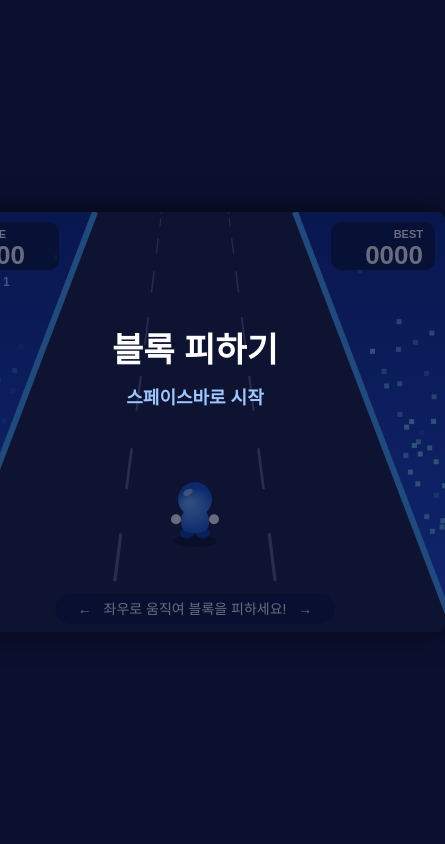
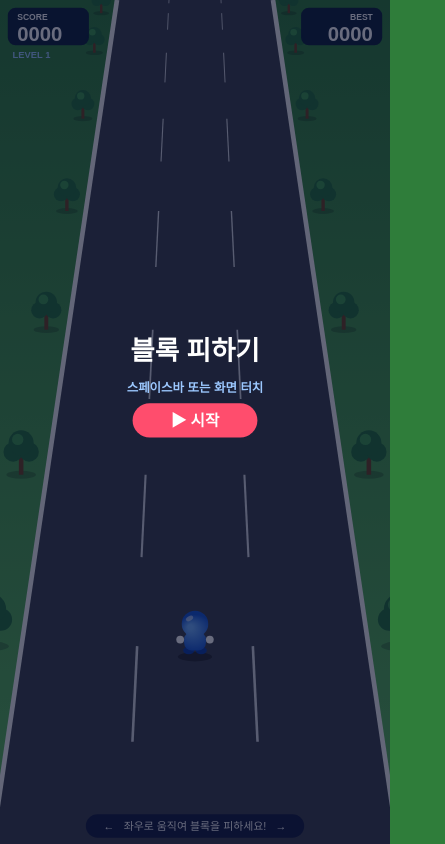
Before and after one commit to potelok/block-dodgeKK, a plain HTML site: page index.html in a window 390 px wide. Shown: the whole page, 445 px wide, since content can reach past the window. Drawn offline with Linux system fonts and the light colour scheme.

Commit message:
모바일 터치 조작, 전체 화면, 가로수 길 배경 (index.html)
- 시작/다시 시작 버튼, 화면 터치로 시작, 왼쪽·오른쪽 반 터치로 이동
- 화면 크기에 맞춰 가득 채우기 (resize)
- 밤 도시 배경을 잔디·가로수 길로 변경
- CLAUDE.md에 입력·화면 크기 구조 설명 추가

Co-Authored-By: Claude Opus 5.5 <noreply@anthropic.com>

```diff
--- a/index.html
+++ b/index.html
@@ -2,24 +2,37 @@
 <html lang="ko">
 <head>
 <meta charset="utf-8">
+<meta name="viewport" content="width=device-width, initial-scale=1, user-scalable=no">
 <title>블록 피하기</title>
 <style>
-  body { margin: 0; height: 100vh; display: flex; justify-content: center; align-items: center; background: #0b1030; }
-  canvas { border-radius: 8px; box-shadow: 0 0 30px #000a; }
+  body { margin: 0; overflow: hidden; background: #2f7d3a;
+         touch-action: none; user-select: none; -webkit-user-select: none; } /* 터치할 때 스크롤·확대·글자 선택 막기 */
+  canvas { display: block; }
 </style>
 </head>
 <body>
 <canvas id="c" width="500" height="420"></canvas>
 <script>
-const W = 500, H = 420, CX = 250, PZ = 0.88, FONT = '"Malgun Gothic", sans-serif';
-const ctx = document.getElementById('c').getContext('2d');
+const PZ = 0.88, FONT = '"Malgun Gothic", sans-serif';
+const cv = document.getElementById('c'), ctx = cv.getContext('2d');
+let W, H, CX, PY;   // 화면 크기에 따라 resize()가 정한다
 
 // 원근: z는 0(먼 곳, 위) ~ 1(가까운 곳, 아래). 제곱이라 가까울수록 빨라 보인다.
 const zToY = z => H * z * z;
 const halfW = y => 100 + 160 * y / H;          // 도로 반폭: 위 100px → 아래 260px
 const laneW = y => halfW(y) * 2 / 3;
 const laneX = (lane, y) => CX + (lane - 1) * laneW(y);
-const PY = zToY(PZ);
+
+// 화면 가득 채우기: 500x420을 짧은 쪽 기준으로 키우고, 남는 쪽(세로 폰은 위아래, 넓은 PC는 양옆)은 장면을 늘린다
+function resize() {
+  const dpr = devicePixelRatio || 1, s = Math.min(innerWidth / 500, innerHeight / 420);
+  W = innerWidth / s; H = innerHeight / s; CX = W / 2; PY = zToY(PZ);
+  cv.width = innerWidth * dpr; cv.height = innerHeight * dpr;
+  cv.style.width = innerWidth + 'px'; cv.style.height = innerHeight + 'px';
+  ctx.setTransform(s * dpr, 0, 0, s * dpr, 0, 0);
+}
+addEventListener('resize', resize);
+resize();
 
 function levelParams(L) {
   return {
@@ -38,12 +51,6 @@ function makeRow(two) {
 let state = 'ready', t = 0, score = 0, level = 1, lane = 1, px = 1;
 let blocks = [], spawnT = 0, dash = 0, shake = 0, flash = 0, overT = 0, parts = [], newBest = false;
 let best = Number(localStorage.getItem('dodgeBest')) || 0;
-
-const lights = [];
-for (let i = 0; i < 60; i++) {
-  const y = 40 + Math.random() * 280, side = Math.random() < 0.5 ? -1 : 1, edge = halfW(y) + 14;
-  lights.push({ x: CX + side * (edge + Math.random() * Math.max(0, CX - edge)), y, ph: Math.random() * 6 });
-}
 
 // 소리 (Web Audio, 첫 스페이스에서 생성 — 크롬은 키 입력 전 소리를 막음)
 let ac;
@@ -111,27 +118,36 @@ function update(dt) {
 // 그리기
 function rr(x, y, w, h, r) { ctx.beginPath(); ctx.roundRect(x, y, w, h, r); }
 
+function drawTree(x, y, s) {
+  ctx.fillStyle = 'rgba(0,0,0,.2)';
+  ctx.beginPath(); ctx.ellipse(x, y, 26 * s, 7 * s, 0, 0, 7); ctx.fill();
+  ctx.fillStyle = '#6b4423'; ctx.fillRect(x - 4 * s, y - 34 * s, 8 * s, 34 * s);
+  ctx.fillStyle = '#23703a';
+  for (const [dx, dy, r] of [[-14, -40, 17], [14, -40, 17], [0, -56, 22]]) {
+    ctx.beginPath(); ctx.arc(x + dx * s, y + dy * s, r * s, 0, 7); ctx.fill();
+  }
+  ctx.fillStyle = '#3c9a4c';
+  ctx.beginPath(); ctx.arc(x - 6 * s, y - 62 * s, 10 * s, 0, 7); ctx.fill();
+}
+
 function drawScene() {
-  const sky = ctx.createLinearGradient(0, 0, 0, H);
-  sky.addColorStop(0, '#0f2a8a'); sky.addColorStop(1, '#1f4fd8');
-  ctx.fillStyle = sky; ctx.fillRect(-20, -20, W + 40, H + 40);
-  for (const l of lights) {
-    ctx.fillStyle = `rgba(120,210,255,${0.5 + 0.4 * Math.sin(t * 2 + l.ph)})`;
-    ctx.fillRect(l.x, l.y, 5, 5);
-  }
-  ctx.fillStyle = '#1c2142';
+  const grass = ctx.createLinearGradient(0, 0, 0, H);
+  grass.addColorStop(0, '#2f7d3a'); grass.addColorStop(1, '#5cb85c');
+  ctx.fillStyle = grass; ctx.fillRect(-20, -20, W + 40, H + 40);
+  ctx.fillStyle = '#3d424e';
   ctx.beginPath(); ctx.moveTo(CX - 100, 0); ctx.lineTo(CX + 100, 0); ctx.lineTo(CX + 260, H); ctx.lineTo(CX - 260, H); ctx.fill();
-  ctx.strokeStyle = '#49a8ff'; ctx.lineWidth = 6;
+  ctx.strokeStyle = '#f2f2f2'; ctx.lineWidth = 6;
   for (const s of [-1, 1]) { ctx.beginPath(); ctx.moveTo(CX + s * 100, 0); ctx.lineTo(CX + s * 260, H); ctx.stroke(); }
-  // 흐르는 차선 점선
-  ctx.strokeStyle = '#5a6184';
+  // 흐르는 차선 점선과 가로수 (같은 속도로 다가온다)
   const N = 8;
   for (let k = 0; k < N; k++) {
     const y0 = zToY((k + dash) / N), y1 = zToY((k + dash + 0.5) / N);
-    ctx.lineWidth = 1 + 3 * y0 / H;
+    ctx.strokeStyle = '#d6d9e0'; ctx.lineWidth = 1 + 3 * y0 / H;
     for (const s of [-1, 1]) {
       ctx.beginPath(); ctx.moveTo(CX + s * halfW(y0) / 3, y0); ctx.lineTo(CX + s * halfW(y1) / 3, y1); ctx.stroke();
     }
+    const sc = halfW(y0) / 260;
+    for (const s of [-1, 1]) drawTree(CX + s * (halfW(y0) + 45 * sc), y0, sc);
   }
 }
 
@@ -173,20 +189,23 @@ function drawBox(x, label, value, blink) {
 
 function drawHud() {
   drawBox(10, 'SCORE', Math.floor(score), flash > 0 && Math.floor(flash * 12) % 2 === 0);
-  drawBox(386, 'BEST', best, false);
+  drawBox(W - 114, 'BEST', best, false);
   ctx.textAlign = 'left'; ctx.fillStyle = '#9cc8ff'; ctx.font = `bold 12px ${FONT}`;
   ctx.fillText(`LEVEL ${level}`, 16, 74);
-  ctx.fillStyle = 'rgba(10,20,60,.8)'; rr(CX - 140, 382, 280, 30, 15); ctx.fill();
+  ctx.fillStyle = 'rgba(10,20,60,.8)'; rr(CX - 140, H - 38, 280, 30, 15); ctx.fill();
   ctx.fillStyle = '#fff'; ctx.textAlign = 'center'; ctx.font = `14px ${FONT}`;
-  ctx.fillText('←   좌우로 움직여 블록을 피하세요!   →', CX, 402);
+  ctx.fillText('←   좌우로 움직여 블록을 피하세요!   →', CX, H - 18);
 }
 
-function drawOverlay(lines) {
+function drawOverlay(lines, button) {
   ctx.fillStyle = 'rgba(5,10,40,.6)'; ctx.fillRect(0, 0, W, H);
   ctx.textAlign = 'center';
   lines.forEach(([text, size, color], i) => {
-    ctx.fillStyle = color; ctx.font = `bold ${size}px ${FONT}`; ctx.fillText(text, CX, 150 + i * 42);
+    ctx.fillStyle = color; ctx.font = `bold ${size}px ${FONT}`; ctx.fillText(text, CX, H / 2 - 80 + i * 42);
   });
+  const y = H / 2 - 80 + lines.length * 42;   // 화면 어디를 눌러도 시작되므로 버튼은 그림만 그린다
+  ctx.fillStyle = '#ff4d6d'; rr(CX - 80, y - 28, 160, 44, 22); ctx.fill();
+  ctx.fillStyle = '#fff'; ctx.font = `bold 20px ${FONT}`; ctx.fillText(button, CX, y + 1);
 }
 
 function draw() {
@@ -201,25 +220,36 @@ function draw() {
   ctx.globalAlpha = 1;
   ctx.restore();
   drawHud();
-  if (state === 'ready') drawOverlay([['블록 피하기', 34, '#fff'], ['스페이스바로 시작', 18, '#9cc8ff']]);
+  if (state === 'ready') drawOverlay([['블록 피하기', 34, '#fff'], ['스페이스바 또는 화면 터치', 16, '#9cc8ff']], '▶ 시작');
   if (state === 'over' && overT > 0.4) drawOverlay([
     ['GAME OVER', 34, '#ff4d6d'], [`점수 ${Math.floor(score)}`, 20, '#fff'],
-    [newBest ? 'NEW BEST!' : '', 20, '#ffd54a'], ['스페이스로 다시 시작', 16, '#9cc8ff']]);
+    [newBest ? 'NEW BEST!' : '', 20, '#ffd54a']], '다시 시작');
+}
+
+function tryStart() {
+  if (state === 'playing' || (state === 'over' && overT < 0.4)) return;
+  ac = ac || new AudioContext();
+  ac.resume();   // 휴대폰은 터치 순간에 소리를 깨워야 한다
+  reset();
+}
+function move(d) {
+  if (state !== 'playing' || lane + d < 0 || lane + d > 2) return;
+  lane += d; sfx('move');
 }
 
 addEventListener('keydown', e => {
-  if (e.code === 'Space') {
-    e.preventDefault();
-    if (state === 'playing' || (state === 'over' && overT < 0.4)) return;
-    ac = ac || new AudioContext();
-    reset();
-    return;
-  }
+  if (e.code === 'Space') { e.preventDefault(); tryStart(); return; }
   const d = e.code === 'ArrowLeft' ? -1 : e.code === 'ArrowRight' ? 1 : 0;
   if (!d) return;
   e.preventDefault();
-  if (e.repeat || state !== 'playing' || lane + d < 0 || lane + d > 2) return;
-  lane += d; sfx('move');
+  if (!e.repeat) move(d);
+});
+
+// 터치·마우스: 시작 전이면 시작, 게임 중이면 화면 왼쪽 반 = 왼쪽, 오른쪽 반 = 오른쪽
+addEventListener('pointerdown', e => {
+  e.preventDefault();
+  if (state !== 'playing') return tryStart();
+  move(e.clientX < innerWidth / 2 ? -1 : 1);
 });
 
 let last = performance.now();
```
Also changed, not shown: 1 other file.
